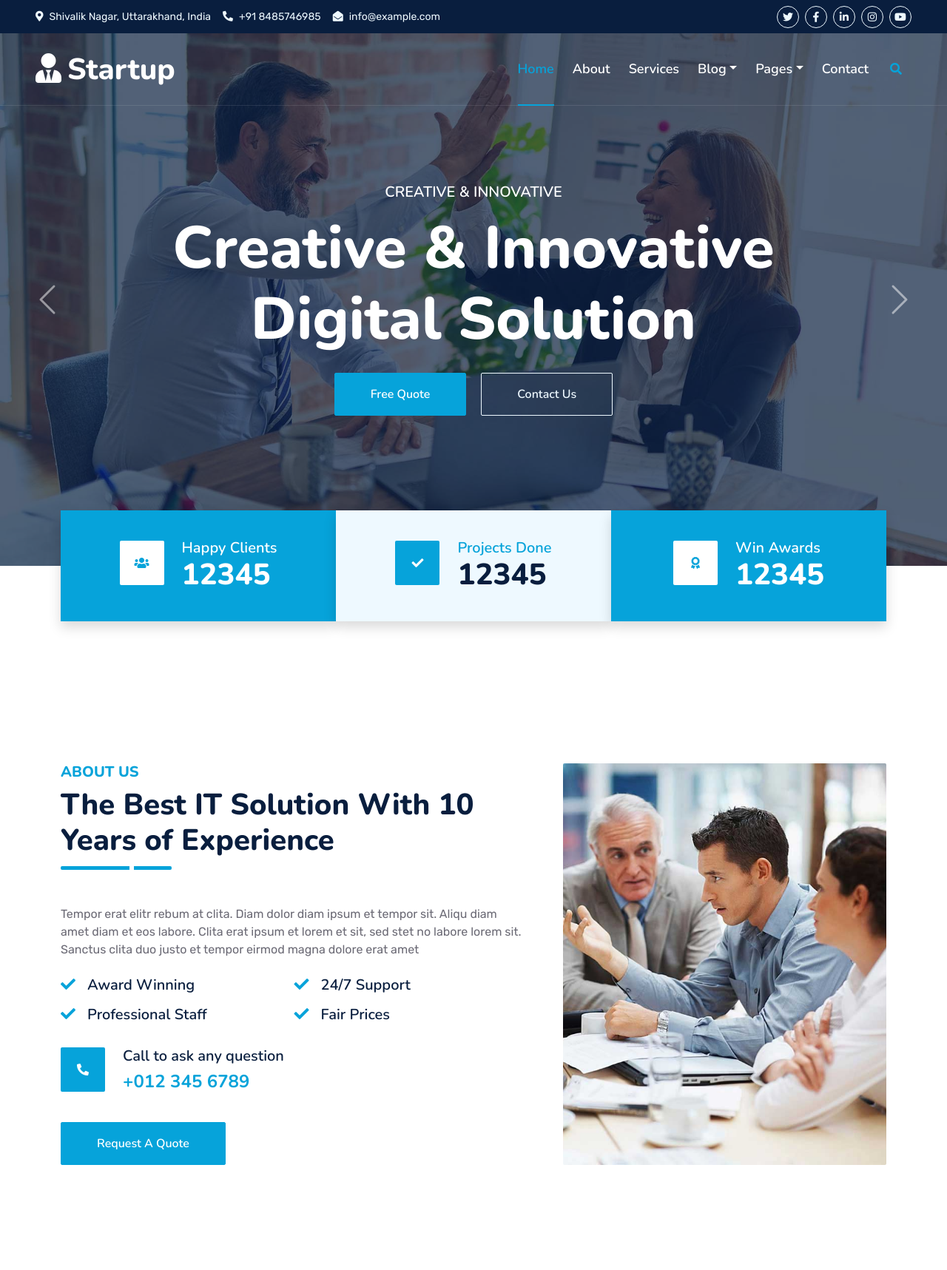
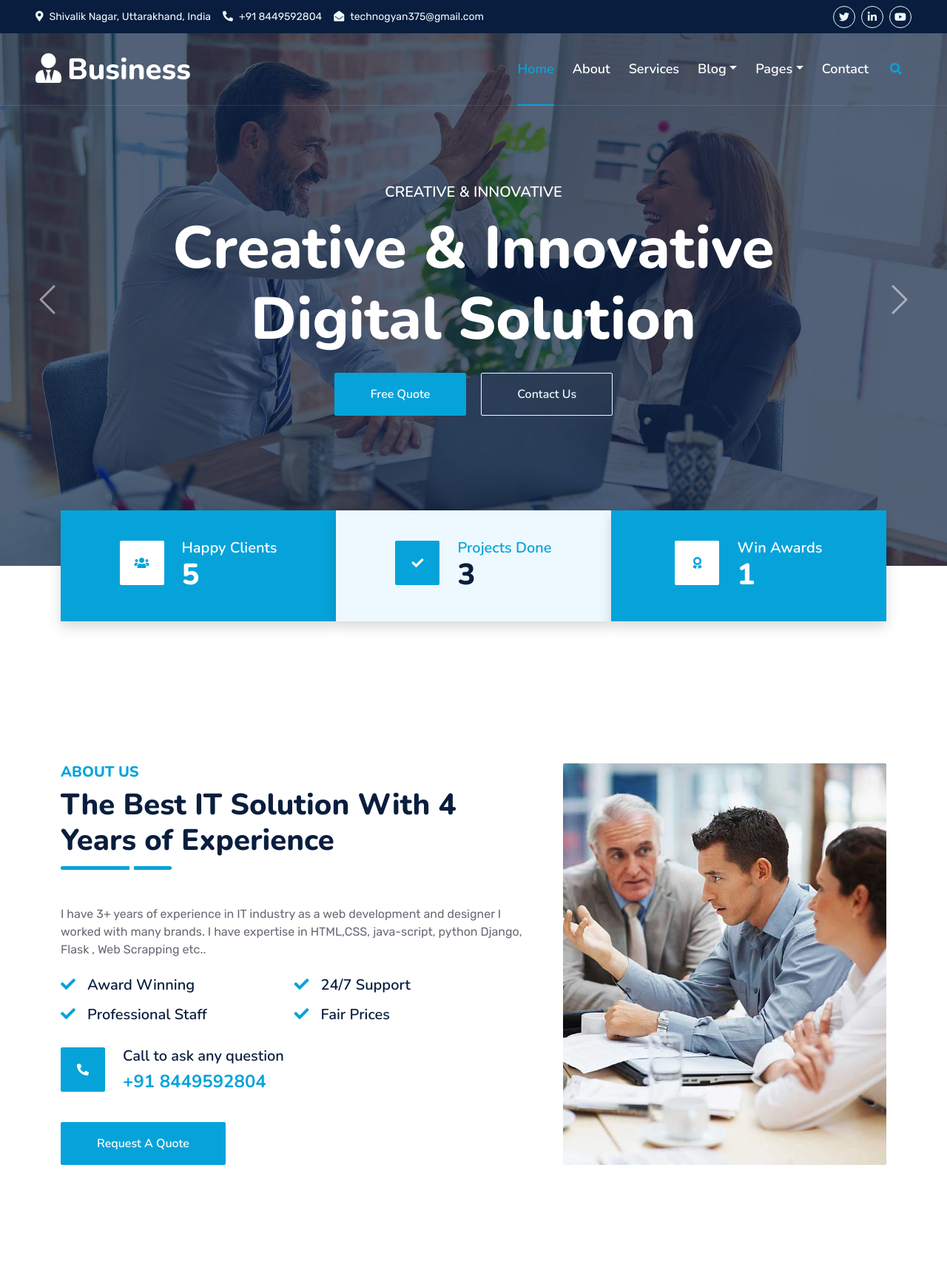
Before and after one commit to ashwani-199/startup, a Django app: page / in a window 1280 px wide. Shown: the top 1717 px of the page at 74% size. Run offline with Django 4.2, Linux system fonts and the light colour scheme; some libraries are stand-ins or nearby versions.

Commit message:
templateswork

```diff
--- a/apps/contact/templates/contact/contact.html
+++ b/apps/contact/templates/contact/contact.html
@@ -35,7 +35,7 @@
           </div>
           <div class="ps-4">
             <h5 class="mb-2">Email to get free quote</h5>
-            <h4 class="text-primary mb-0">info@example.com</h4>
+            <h4 class="text-primary mb-0">technogyan375@gmail.com</h4>
           </div>
         </div>
       </div>
--- a/apps/home/templates/home/index.html
+++ b/apps/home/templates/home/index.html
@@ -16,7 +16,7 @@
           </div>
           <div class="ps-4">
             <h5 class="text-white mb-0">Happy Clients</h5>
-            <h1 class="text-white mb-0" data-toggle="counter-up">12345</h1>
+            <h1 class="text-white mb-0" data-toggle="counter-up">05</h1>
           </div>
         </div>
       </div>
@@ -33,7 +33,7 @@
           </div>
           <div class="ps-4">
             <h5 class="text-primary mb-0">Projects Done</h5>
-            <h1 class="mb-0" data-toggle="counter-up">12345</h1>
+            <h1 class="mb-0" data-toggle="counter-up">03</h1>
           </div>
         </div>
       </div>
@@ -50,7 +50,7 @@
           </div>
           <div class="ps-4">
             <h5 class="text-white mb-0">Win Awards</h5>
-            <h1 class="text-white mb-0" data-toggle="counter-up">12345</h1>
+            <h1 class="text-white mb-0" data-toggle="counter-up">01</h1>
           </div>
         </div>
       </div>
@@ -66,13 +66,12 @@
       <div class="col-lg-7">
         <div class="section-title position-relative pb-3 mb-5">
           <h5 class="fw-bold text-primary text-uppercase">About Us</h5>
-          <h1 class="mb-0">The Best IT Solution With 10 Years of Experience</h1>
+          <h1 class="mb-0">The Best IT Solution With 4 Years of Experience</h1>
         </div>
         <p class="mb-4">
-          Tempor erat elitr rebum at clita. Diam dolor diam ipsum et tempor sit.
-          Aliqu diam amet diam et eos labore. Clita erat ipsum et lorem et sit,
-          sed stet no labore lorem sit. Sanctus clita duo justo et tempor eirmod
-          magna dolore erat amet
+          I have 3+ years of experience in IT industry as a web development and
+          designer I worked with many brands. I have expertise in HTML,CSS,
+          java-script, python Django, Flask , Web Scrapping etc..
         </p>
         <div class="row g-0 mb-3">
           <div class="col-sm-6 wow zoomIn" data-wow-delay="0.2s">
@@ -104,7 +103,7 @@
           </div>
           <div class="ps-4">
             <h5 class="mb-2">Call to ask any question</h5>
-            <h4 class="text-primary mb-0">+012 345 6789</h4>
+            <h4 class="text-primary mb-0">+91 8449592804</h4>
           </div>
         </div>
         <a
--- a/templates/base.html
+++ b/templates/base.html
@@ -67,10 +67,11 @@
               Uttarakhand, India</small
             >
             <small class="me-3 text-light"
-              ><i class="fa fa-phone-alt me-2"></i>+91 8485746985</small
+              ><i class="fa fa-phone-alt me-2"></i>+91 8449592804</small
             >
             <small class="text-light"
-              ><i class="fa fa-envelope-open me-2"></i>info@example.com</small
+              ><i class="fa fa-envelope-open me-2"></i
+              >technogyan375@gmail.com</small
             >
           </div>
         </div>
@@ -81,21 +82,21 @@
               href=""
               ><i class="fab fa-twitter fw-normal"></i
             ></a>
-            <a
+            <!-- <a
               class="btn btn-sm btn-outline-light btn-sm-square rounded-circle me-2"
               href=""
               ><i class="fab fa-facebook-f fw-normal"></i
-            ></a>
+            ></a> -->
             <a
               class="btn btn-sm btn-outline-light btn-sm-square rounded-circle me-2"
-              href=""
+              href="https://www.linkedin.com/in/ashwani-p-31775219b"
               ><i class="fab fa-linkedin-in fw-normal"></i
             ></a>
-            <a
+            <!-- <a
               class="btn btn-sm btn-outline-light btn-sm-square rounded-circle me-2"
               href=""
               ><i class="fab fa-instagram fw-normal"></i
-            ></a>
+            ></a> -->
             <a
               class="btn btn-sm btn-outline-light btn-sm-square rounded-circle"
               href=""
@@ -111,7 +112,7 @@
     <div class="container-fluid position-relative p-0">
       <nav class="navbar navbar-expand-lg navbar-dark px-5 py-3 py-lg-0">
         <a href="{% url 'index' %}" class="navbar-brand p-0">
-          <h1 class="m-0"><i class="fa fa-user-tie me-2"></i>Startup</h1>
+          <h1 class="m-0"><i class="fa fa-user-tie me-2"></i>Business</h1>
         </a>
         <button
           class="navbar-toggler"
@@ -337,7 +338,7 @@
                 stet eos sit. Elitr dolor duo lorem, elitr clita ipsum sea. Diam
                 amet erat lorem stet eos. Diam amet et kasd eos duo.
               </p>
-              <form action="">
+              <!-- <form action="">
                 <div class="input-group">
                   <input
                     type="text"
@@ -346,7 +347,7 @@
                   />
                   <button class="btn btn-dark">Sign Up</button>
                 </div>
-              </form>
+              </form> -->
             </div>
           </div>
           <div class="col-lg-8 col-md-6">
@@ -363,25 +364,27 @@
                 </div>
                 <div class="d-flex mb-2">
                   <i class="bi bi-envelope-open text-primary me-2"></i>
-                  <p class="mb-0">info@example.com</p>
+                  <p class="mb-0">technogyan375@gmail.com</p>
                 </div>
                 <div class="d-flex mb-2">
                   <i class="bi bi-telephone text-primary me-2"></i>
-                  <p class="mb-0">+91 84345 67890</p>
+                  <p class="mb-0">+91 8449592804</p>
                 </div>
                 <div class="d-flex mt-4">
                   <a class="btn btn-primary btn-square me-2" href="#"
                     ><i class="fab fa-twitter fw-normal"></i
                   ></a>
-                  <a class="btn btn-primary btn-square me-2" href="#"
+                  <!-- <a class="btn btn-primary btn-square me-2" href="#"
                     ><i class="fab fa-facebook-f fw-normal"></i
-                  ></a>
-                  <a class="btn btn-primary btn-square me-2" href="#"
+                  ></a> -->
+                  <a
+                    class="btn btn-primary btn-square me-2"
+                    href="https://www.linkedin.com/in/ashwani-p-31775219b"
                     ><i class="fab fa-linkedin-in fw-normal"></i
                   ></a>
-                  <a class="btn btn-primary btn-square" href="#"
+                  <!-- <a class="btn btn-primary btn-square" href="#"
                     ><i class="fab fa-instagram fw-normal"></i
-                  ></a>
+                  ></a> -->
                 </div>
               </div>
               <div class="col-lg-4 col-md-12 pt-0 pt-lg-5 mb-5">
```
